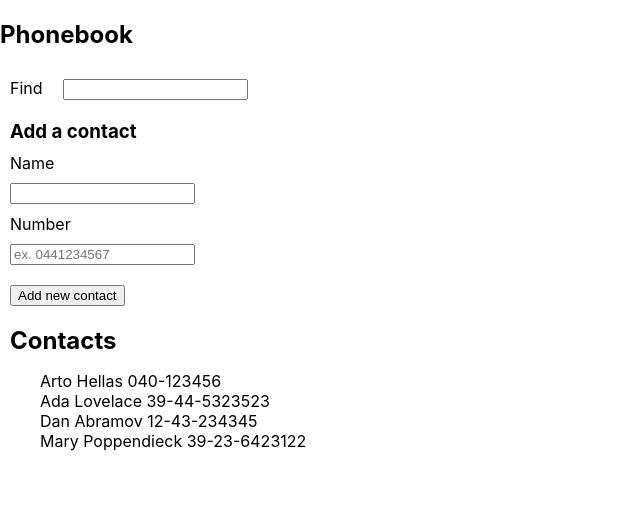
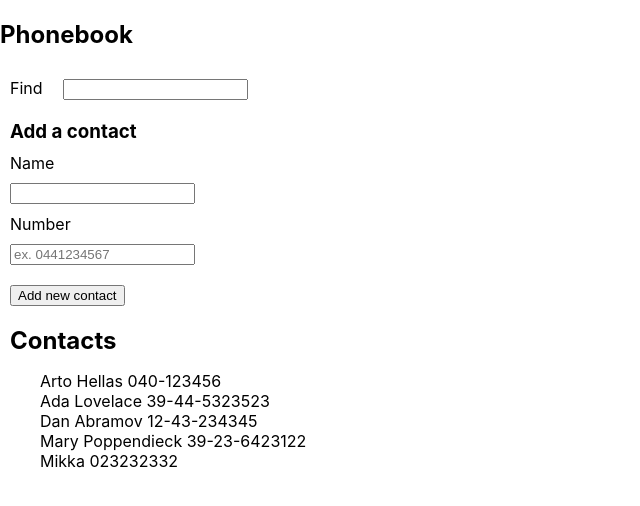
Before and after one commit to Rostislav013/full_stack_open_2020, a React (Create React App) app in the folder part2/phonebook/: page / in a window 1280 px wide. Shown: the top 506 px of the page, without its empty margins (0-640 px from the left). Built offline with nearby package versions, Linux system fonts and the light colour scheme; data requests are answered from the project's data file.

Commit message:
2.15 step 7. add sevice

```diff
--- a/part2/phonebook/db.json
+++ b/part2/phonebook/db.json
@@ -19,6 +19,11 @@
       "name": "Mary Poppendieck",
       "number": "39-23-6423122",
       "id": 4
+    },
+    {
+      "name": "Mikka",
+      "number": "023232332",
+      "id": 5
     }
   ]
 }
--- a/part2/phonebook/src/App.js
+++ b/part2/phonebook/src/App.js
@@ -3,12 +3,14 @@ import Persons from "./Components/Persons";
 import PersonForm from "./Components/PersonForm";
 import Filter from "./Components/Filter";
 import axios from "axios";
+import personService from "./services/persons";
+
 const App = () => {
   const [persons, setPersons] = useState([]);
+
   useEffect(() => {
-    axios.get("http://localhost:3001/persons").then((response) => {
-      console.log("Promise fulfilled");
-      setPersons(response.data);
+    personService.getAll().then((initialPersons) => {
+      setPersons(initialPersons);
     });
   }, []);
 
@@ -25,8 +27,6 @@ const App = () => {
     : persons.filter((person) =>
         person.name.toUpperCase().includes(filt_name.toUpperCase())
       );
-  //console.log(persons.filter((person) => person.name.includes(filt_name)));
-  //console.log(filt_name);
 
   const handleFilter = (event) => {
     setFilt_name(event.target.value);
@@ -46,6 +46,7 @@ const App = () => {
     const personObject = {
       name: newName,
       number: newNumber,
+      id: persons.length + 1,
     };
     // prevent adding existing name
     const names = persons.map((el) => el.name); // array of existing names
@@ -54,9 +55,11 @@ const App = () => {
     } else if (names.includes(newName)) {
       alert(`${newName} is already in phonebook.`);
     } else {
-      setPersons(persons.concat(personObject));
-      setNewName(""); // reset input
-      setNewNumber("");
+      personService.create(personObject).then((returnedPerson) => {
+        setPersons(persons.concat(returnedPerson));
+        setNewName("");
+        setNewNumber("");
+      });
     }
   };
 
--- /dev/null
+++ b/part2/phonebook/src/services/persons.js
@@ -0,0 +1,20 @@
+import axios from "axios";
+
+const baseUrl = "http://localhost:3001/persons";
+
+const getAll = () => {
+  const request = axios.get(baseUrl);
+  return request.then((response) => response.data);
+};
+
+const create = (personObject) => {
+  const request = axios.post(baseUrl, personObject);
+  return request.then((response) => response.data);
+};
+
+const update = (id, personObject) => {
+  const request = axios.put(`${baseUrl}/${id}`);
+  return request.then((response) => response.data);
+};
+
+export default { getAll, create, update };
```
